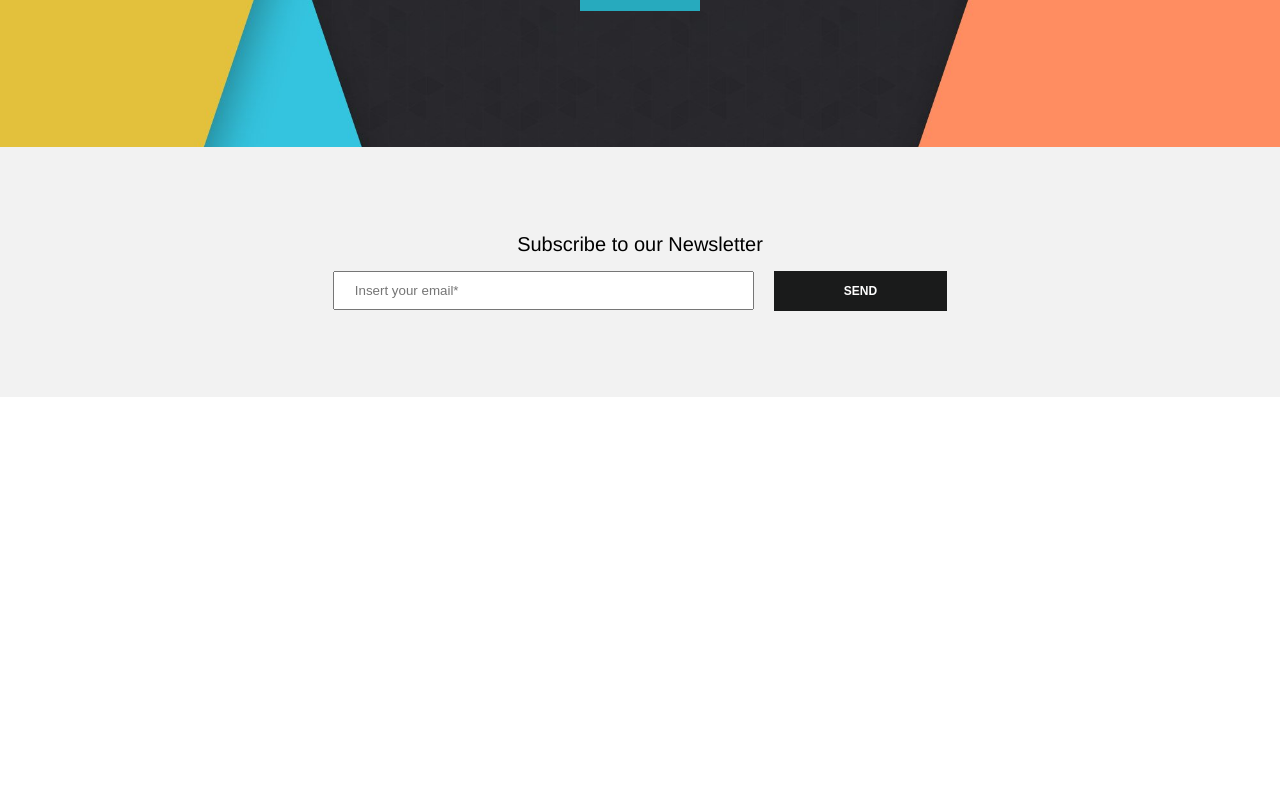
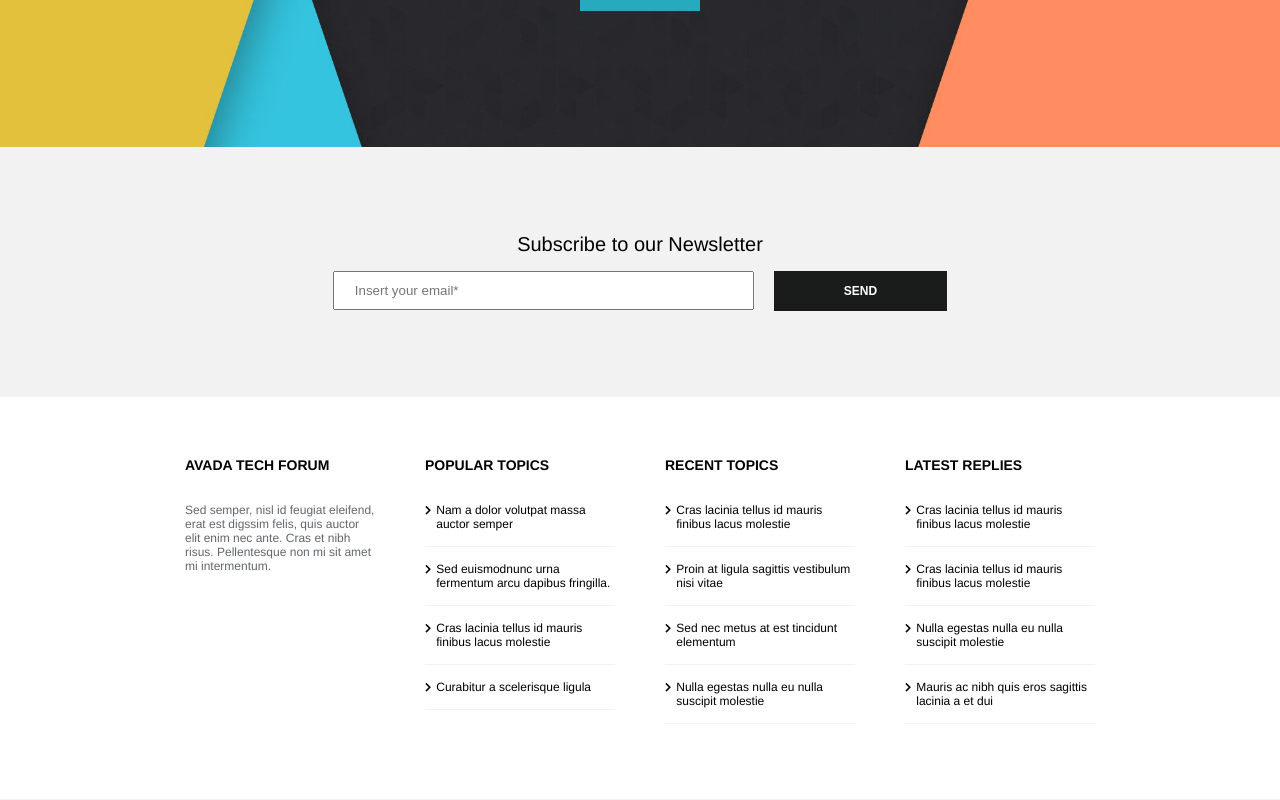
Before and after one commit to marianomarchionna/proj-html-vuejs, a Vue app: page / in a window 1280 px wide. Shown: the part 4354-5154 px from the top of the page. Before the commit the page ends 4751 px from the top, so only its background shows below. Built offline with nearby package versions, Linux system fonts and the light colour scheme.

Commit message:
Section Topics (fine main real)

```diff
--- a/src/components/Main.vue
+++ b/src/components/Main.vue
@@ -155,6 +155,36 @@
         <button type="submit"><strong>SEND</strong></button>
       </form>
     </section>
+    <!-- section topics -->
+    <section class="topics">
+      <div class="topics-container">
+        <div class="column">
+          <h4>AVADA TECH FORUM</h4>
+          <p class="news-text">Sed semper, nisl id feugiat eleifend, erat est digssim felis, quis auctor elit enim nec ante. Cras et nibh risus. Pellentesque non mi sit amet mi intermentum.</p>
+        </div>
+        <div class="column">
+          <h4>POPULAR TOPICS</h4>
+          <div v-for="(popular, index) in populars" :key="index" class="column-item">
+            <i class="fas fa-chevron-right"></i>
+            <p>{{ popular.name }}</p>
+          </div>
+        </div>
+        <div class="column">
+          <h4>RECENT TOPICS</h4>
+          <div v-for="(recent, index) in recents" :key="index" class="column-item">
+            <i class="fas fa-chevron-right"></i>
+            <p>{{ recent.name }}</p>
+          </div>
+        </div>
+        <div class="column">
+          <h4>LATEST REPLIES</h4>
+          <div v-for="(latest, index) in latests" :key="index" class="column-item">
+            <i class="fas fa-chevron-right"></i>
+            <p>{{ latest.name }}</p>
+          </div>
+        </div>
+      </div>
+    </section>
   </main>
 </template>
 
@@ -164,7 +194,10 @@ export default {
     name: 'Main',
     data(){
         return{
-          links: Links.forumLinks
+          links: Links.forumLinks,
+          populars: Links.popularLinks,
+          recents: Links.recentLinks,
+          latests: Links.latestLinks
         }
     }
 }
@@ -484,5 +517,37 @@ main {
       padding: 13px 70px;
     }
   }
+  //section topics
+  .topics {
+    width: 100%;
+    border-bottom: 1px solid $description;
+    .topics-container{
+      width: $container;
+      margin: 60px auto;
+      display: flex;
+      justify-content: space-around;
+      .column {
+        width: calc(100% / 4 - 50px);
+        h4 {
+          font-size: $small-normal;
+          margin-bottom: 30px;
+        }
+        .column-item {
+          display: flex;
+          padding-bottom: 15px;
+          margin-bottom: 15px;
+          border-bottom: 1px solid $description;
+          p {
+            font-size: $small;
+          }
+          i {
+            margin-top: 2px;
+            margin-right: 5px;
+            font-size: $to-small;
+          }
+        }
+      }
+    }
+  }
 }
 </style>
--- a/src/data/Links.js
+++ b/src/data/Links.js
@@ -72,4 +72,46 @@ const forumLinks = [
         url: '#'
     }
 ];
-export default { headerLinks, forumLinks };
+const popularLinks = [
+    {
+        name: 'Nam a dolor volutpat massa auctor semper'
+    },
+    {
+        name: 'Sed euismodnunc urna fermentum arcu dapibus fringilla.'
+    },
+    {
+        name: 'Cras lacinia tellus id mauris finibus lacus molestie'
+    },
+    {
+        name: 'Curabitur a scelerisque ligula'
+    }
+];
+const recentLinks = [
+    {
+        name: 'Cras lacinia tellus id mauris finibus lacus molestie'
+    },
+    {
+        name: 'Proin at ligula sagittis vestibulum nisi vitae'
+    },
+    {
+        name: 'Sed nec metus at est tincidunt elementum'
+    },
+    {
+        name: 'Nulla egestas nulla eu nulla suscipit molestie'
+    }
+];
+const latestLinks = [
+    {
+        name: 'Cras lacinia tellus id mauris finibus lacus molestie'
+    },
+    {
+        name: 'Cras lacinia tellus id mauris finibus lacus molestie'
+    },
+    {
+        name: 'Nulla egestas nulla eu nulla suscipit molestie'
+    },
+    {
+        name: 'Mauris ac nibh quis eros sagittis lacinia a et dui'
+    }
+];
+export default { headerLinks, forumLinks, popularLinks, recentLinks, latestLinks };
--- a/src/style/vars.scss
+++ b/src/style/vars.scss
@@ -2,6 +2,7 @@
 $main-font: Helvetica, sans-serif;
 
 //font-size
+$to-small: 10px;
 $small: 12px;
 $small-normal: 14px;
 $normal: 16px;
```
